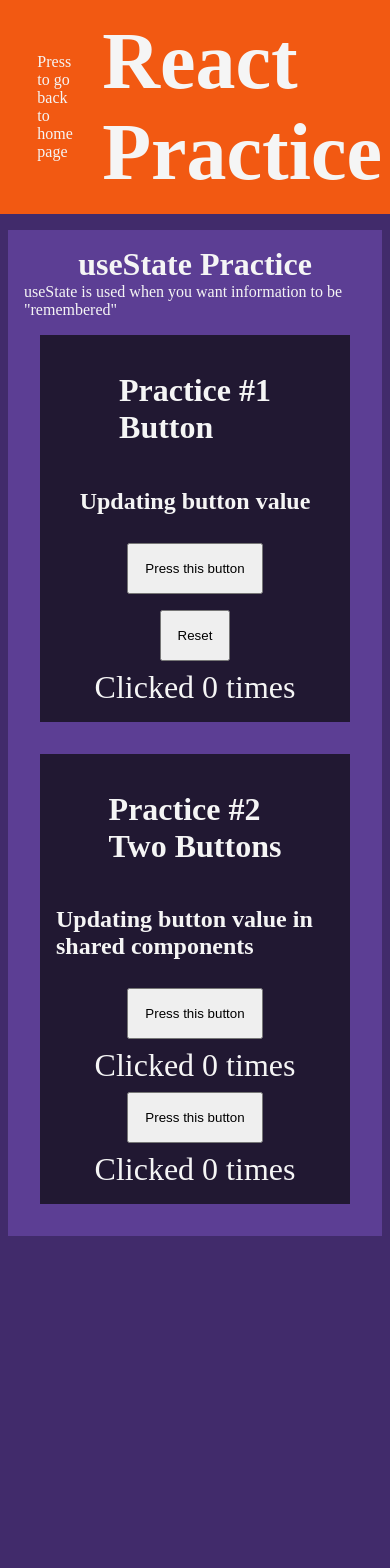
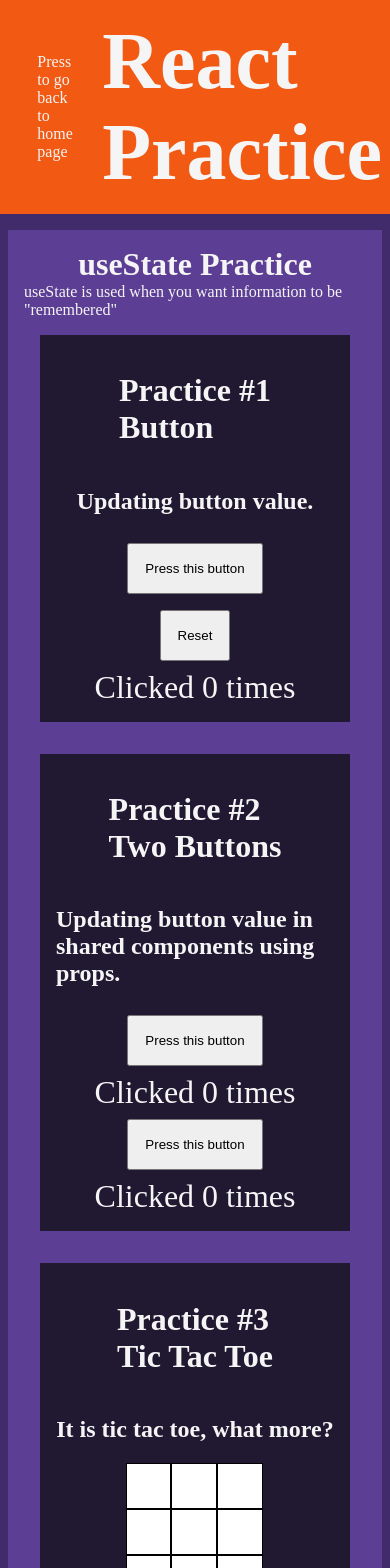
Before and after one commit to Magnus19/react-practice-page, a React (Vite) app: page /practice/1 in a window 390 px wide. Shown: the top 1568 px of the page. Before the commit the page ends 1244 px from the top, so only its background shows below. Built offline with nearby package versions, Linux system fonts and the light colour scheme.

Commit message:
Add tic tac toe practice session for useState

```diff
--- a/src/pages/PracticePage1.css
+++ b/src/pages/PracticePage1.css
@@ -42,3 +42,35 @@
 	padding: 1rem;
 	margin: 0.5rem;
 }
+
+#board {
+	display: flex;
+	width: 50%;
+	flex-direction: row;
+	flex-wrap: wrap;
+}
+
+.grid {
+	width: 33%;
+	aspect-ratio: 1;
+	border: 1px solid black;
+	background-color: white;
+	cursor: pointer;
+	color: black;
+	container-type: inline-size;
+	display: flex;
+	align-items: center;
+	justify-content: center;
+}
+
+.grid:hover {
+	background-color: aliceblue;
+}
+
+.grid-text {
+	display: flex;
+	align-items: center;
+	justify-content: center;
+	font-size: clamp(3rem, 50cqi, 8rem);
+	width: 100%;
+}
--- a/src/pages/PracticePage1.jsx
+++ b/src/pages/PracticePage1.jsx
@@ -36,6 +36,30 @@
 			<MyButton count={count} click={click}></MyButton>
 			<MyButton count={count} click={click}></MyButton>
 		</>
+	);
+}
+
+function TicTacToe() {
+	const [grid, setGrid] = useState(Array(9).fill(null));
+
+	const clickGrid = (index) => {
+		setGrid((currentBoard) =>
+			currentBoard.map((value, cellIndex) =>
+				cellIndex === index ? "X" : value,
+			),
+		);
+	};
+
+	return (
+		<div id="board">
+			{grid.map((value, index) => {
+				return (
+					<div className="grid" key={index} onClick={() => clickGrid(index)}>
+						<div className="grid-text">{value}</div>
+					</div>
+				);
+			})}
+		</div>
 	);
 }
 
@@ -84,19 +108,26 @@
 	{
 		id: "1",
 		title: "Button",
-		description: "Updating button value",
+		description: "Updating button value.",
 		component: "MyButton1",
 	},
 	{
 		id: "2",
 		title: "Two Buttons",
-		description: "Updating button value in shared components",
+		description: "Updating button value in shared components using props.",
 		component: "MyButton2",
 		usesSharedCount: true,
+	},
+	{
+		id: "3",
+		title: "Tic Tac Toe",
+		description: "It is tic tac toe, what more?",
+		component: "TicTacToe",
 	},
 ];
 
 const components = {
 	MyButton1,
 	MyButton2,
+	TicTacToe,
 };
```
